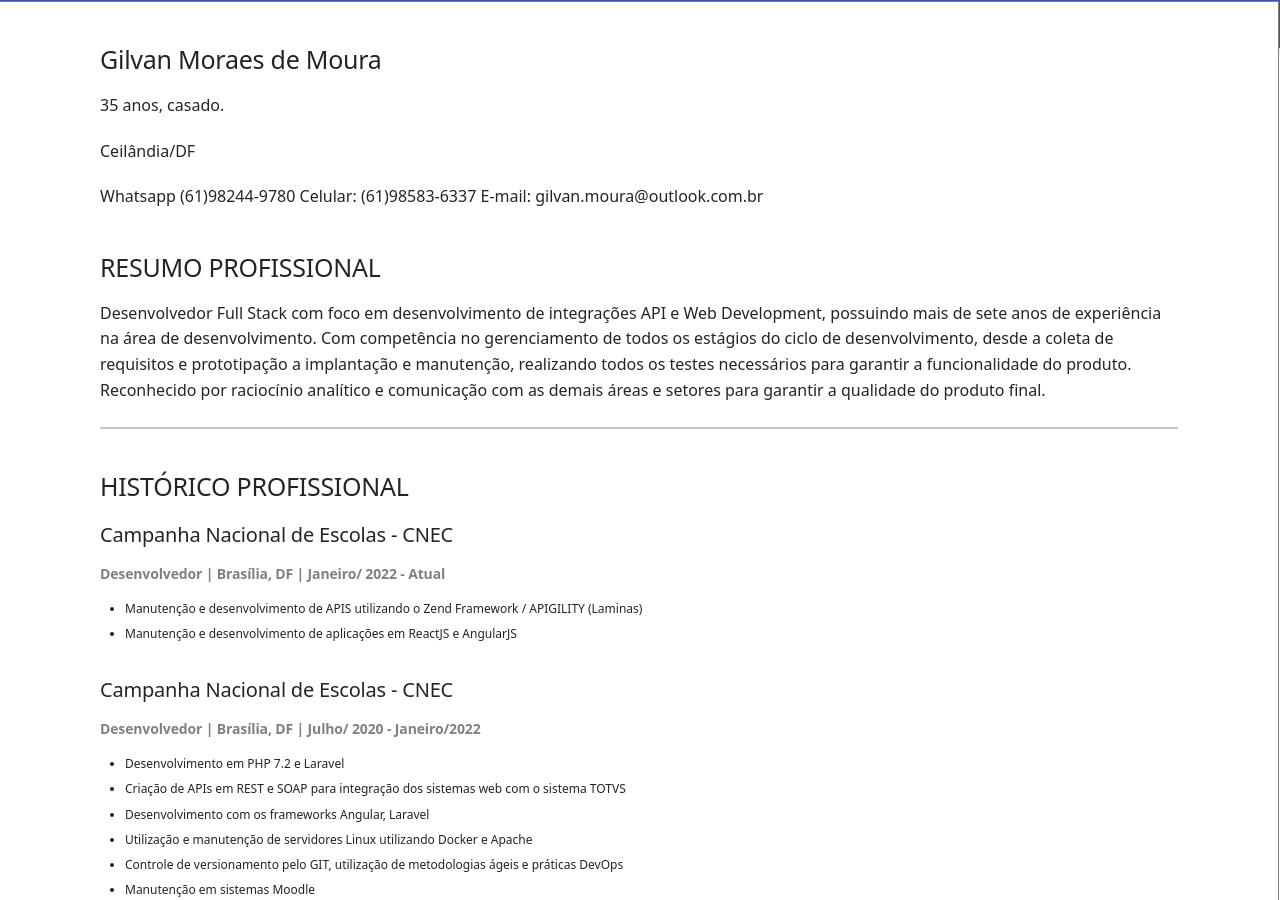
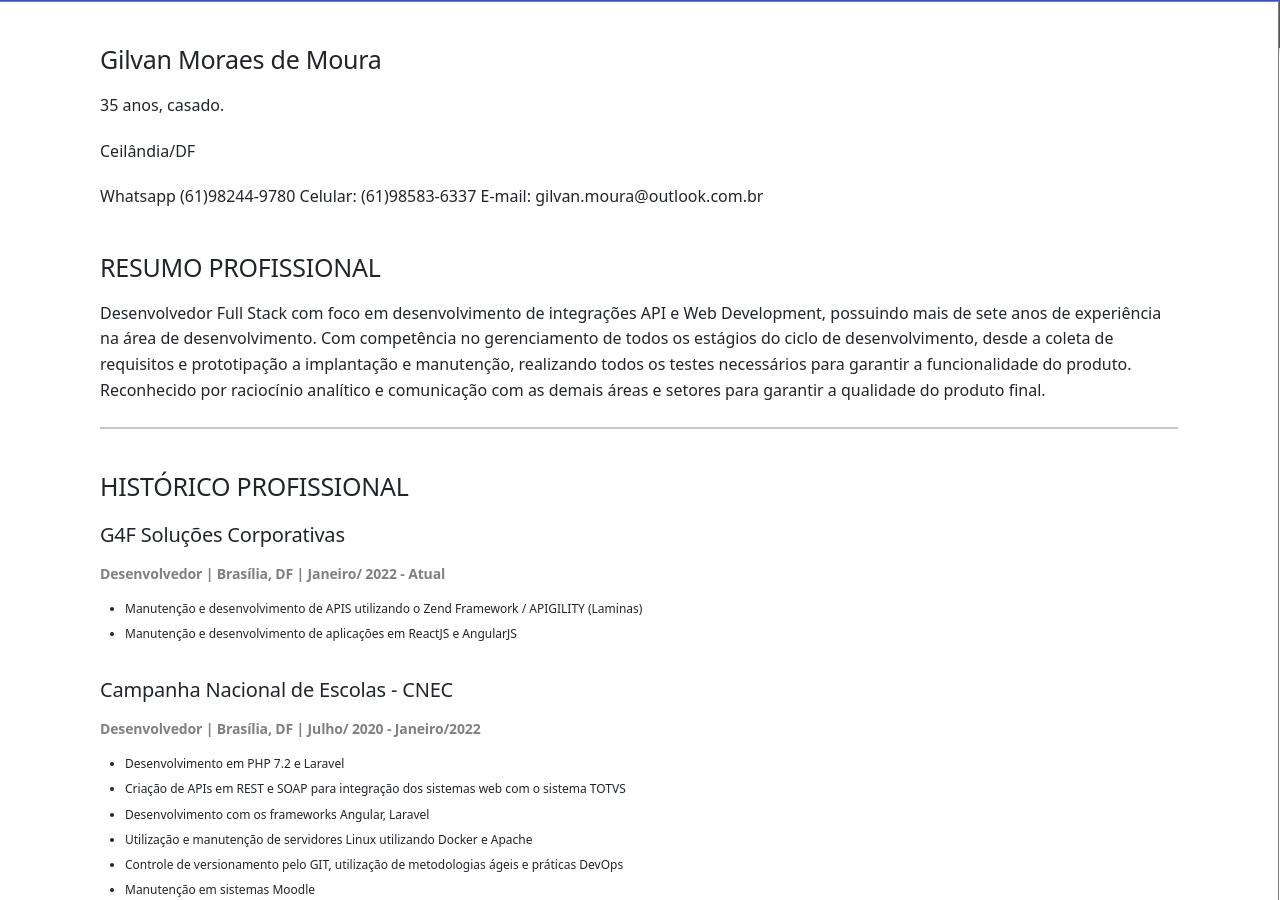
Before and after one commit to mouragilvan/mouragilvan.github.io, an MkDocs documentation site: the page built from docs/pdf.md, in a window 1280 px wide and 900 px high. Built offline with MkDocs 1.6.1 and Material for MkDocs 9.7.7, drawn with Linux system fonts in a browser that asks for light colours.

Commit message:
Ajuste no título da última experiência

```diff
--- a/docs/pdf.md
+++ b/docs/pdf.md
@@ -21,7 +21,7 @@ produto final.</p>
 <hr size="2" color="gray" width="100%">
 
 <h2>HISTÓRICO PROFISSIONAL</h2>
-<h3>Campanha Nacional de Escolas - CNEC</h3>
+<h3>G4F Soluções Corporativas</h3>
 <h4>Desenvolvedor | Brasília, DF | Janeiro/ 2022 - Atual</h4>
 <ul class="custom-ul">
     <li>Manutenção e desenvolvimento de APIS utilizando o Zend Framework / APIGILITY  (Laminas)</li>
```
